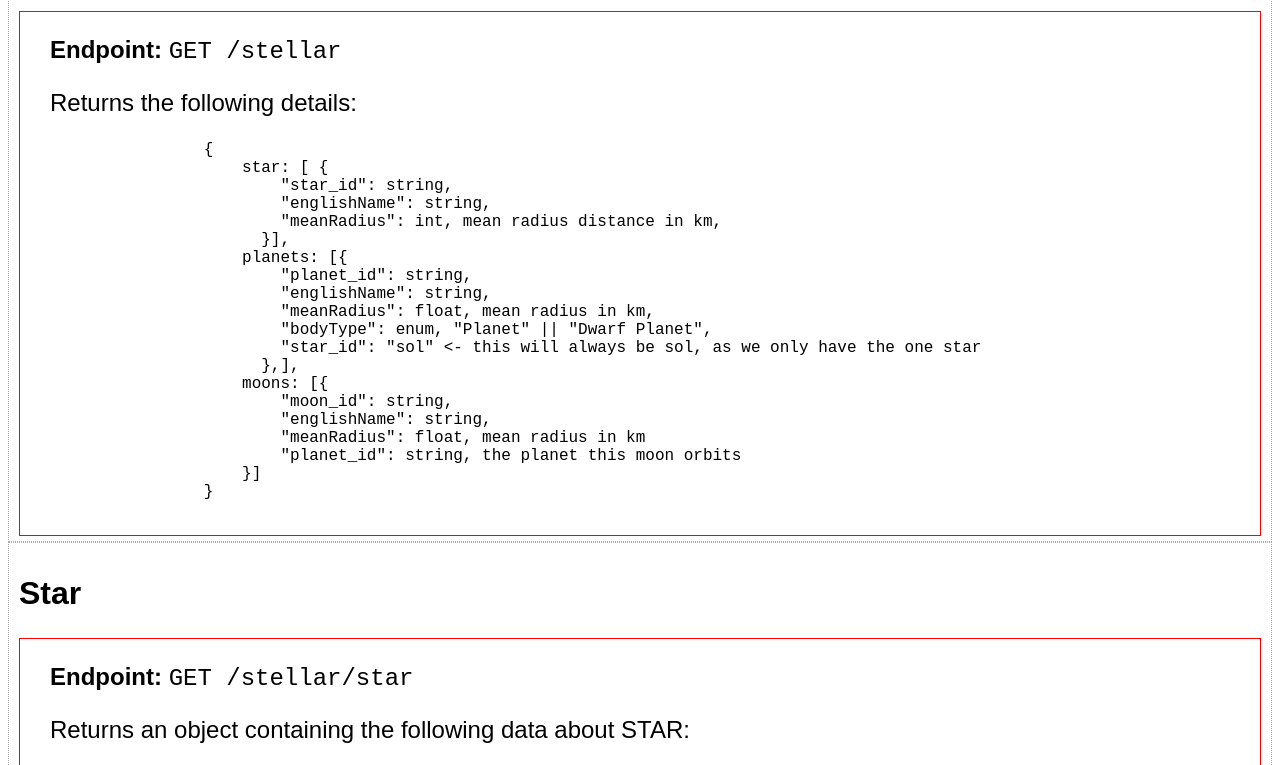
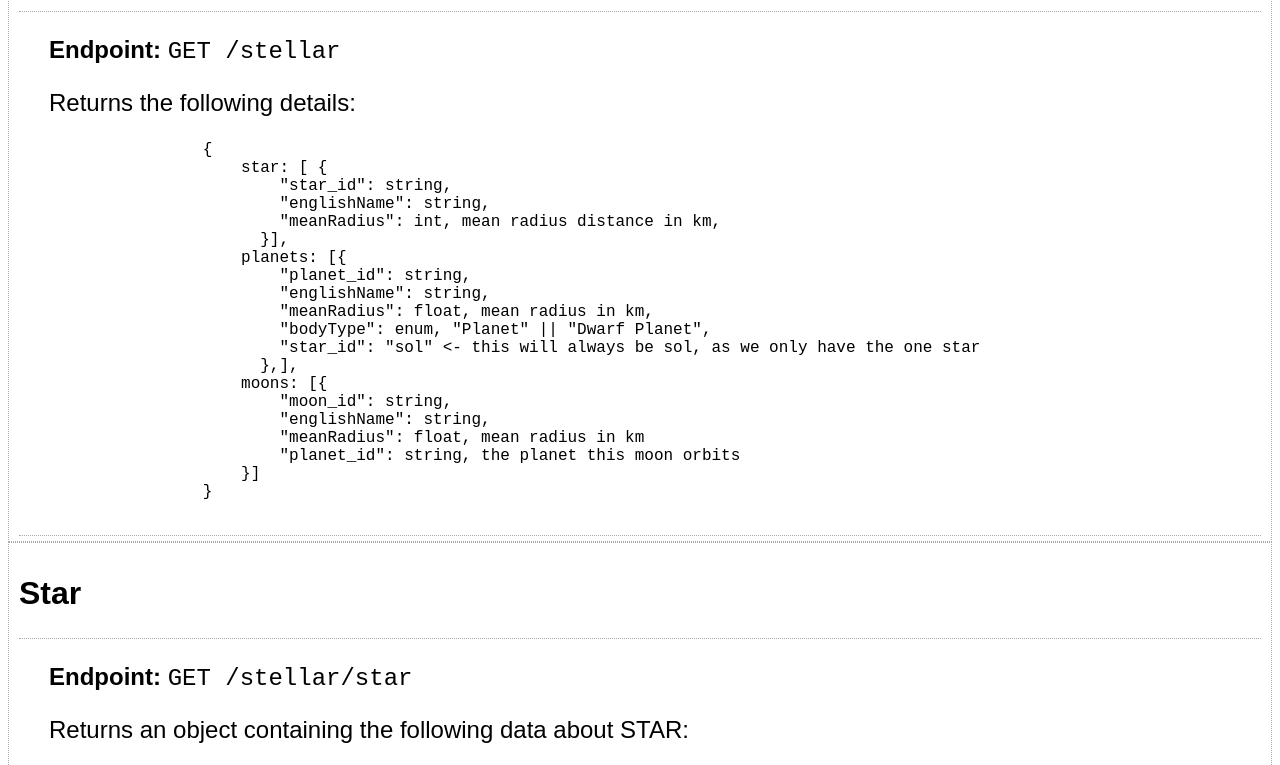
Before and after one commit to matthewcsimpson/Solar-System-Hackathon-Backend, a website: page public/index.html in a window 1280 px wide. Shown: the part 398-1163 px from the top of the page. Drawn offline with Linux system fonts and the light colour scheme.

Commit message:
css hotfix

```diff
--- a/public/main.css
+++ b/public/main.css
@@ -37,7 +37,9 @@ html {
 }
 
 .api_info {
-  border: 1px solid red;
+  border-top: 1px dotted darkgray;
+  border-bottom: 1px dotted darkgray;
+
   padding: 0px 30px;
 
 }
```
